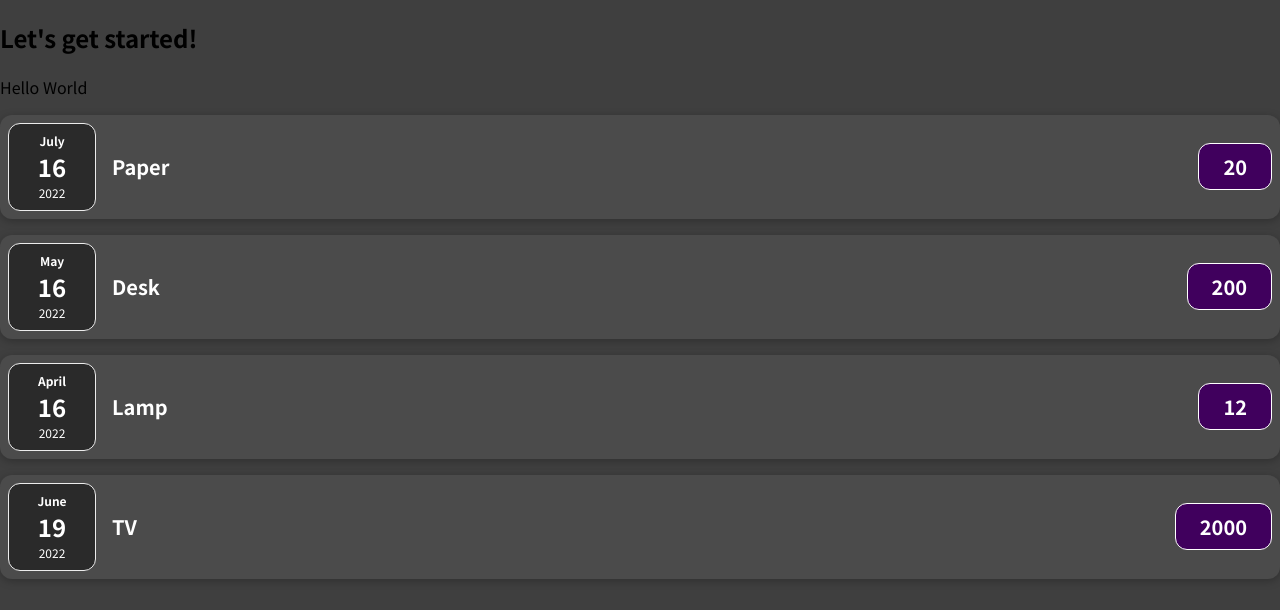
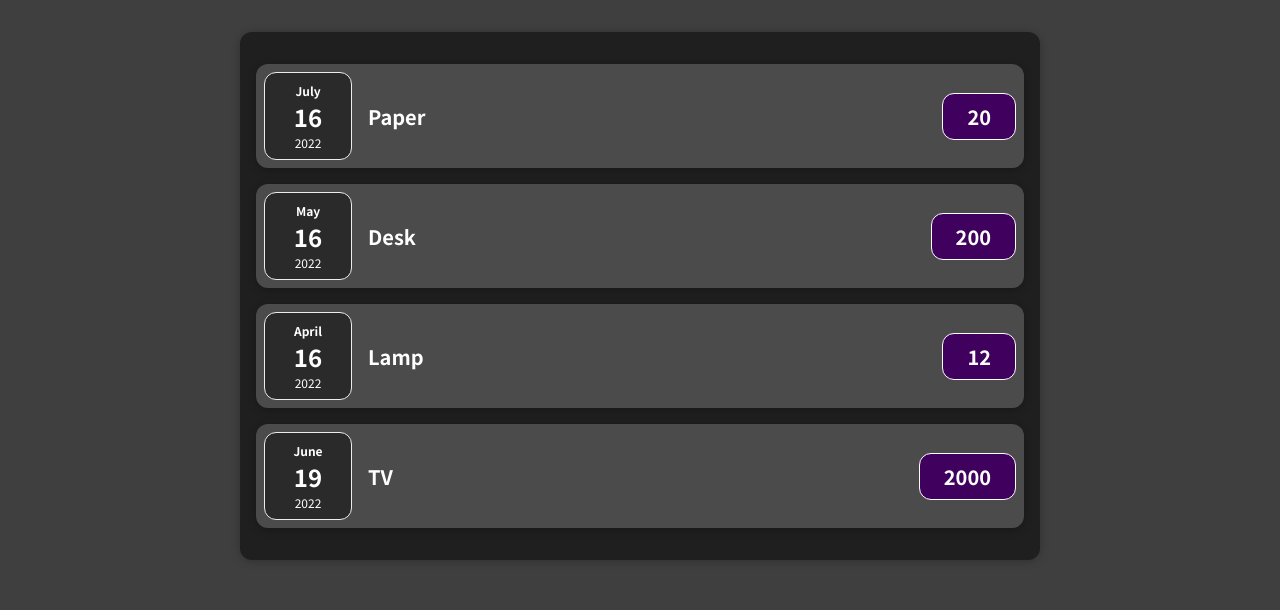
Before and after one commit to AndrewPrud/args-react, a React (Create React App) app in the folder 01-starting-setup/: page / in a window 1280 px wide. Shown: the top 610 px of the page. Built offline with nearby package versions, Linux system fonts and the light colour scheme.

Commit message:
Expensesjs

```diff
--- a/01-starting-setup/src/App.js
+++ b/01-starting-setup/src/App.js
@@ -1,4 +1,4 @@
-import ExpenseItem from './components/ExpenseItem.js'
+import Expenses from './components/Expenses.js';
 function App() {
   const expenses = [
     {
@@ -29,29 +29,8 @@ function App() {
 
   return (
     <div>
-      <h2>Let's get started!</h2>
-      <p1>Hello World</p1>
       <div>
-      <ExpenseItem
-        title = {expenses[0].title}
-        amount = {expenses[0].amount}
-        date = {expenses[0].date}
-      ></ExpenseItem>
-      <ExpenseItem
-        title = {expenses[1].title}
-        amount = {expenses[1].amount}
-        date = {expenses[1].date}
-      ></ExpenseItem>
-      <ExpenseItem
-        title = {expenses[2].title}
-        amount = {expenses[2].amount}
-        date = {expenses[2].date}
-      ></ExpenseItem>
-      <ExpenseItem
-        title = {expenses[3].title}
-        amount = {expenses[3].amount}
-        date = {expenses[3].date}
-      ></ExpenseItem>
+      <Expenses expense = {expenses}></Expenses>
       </div>
     </div>
   );
--- /dev/null
+++ b/01-starting-setup/src/components/Expenses.css
@@ -0,0 +1,9 @@
+.expenses {
+    padding: 1rem;
+    background-color: rgb(31, 31, 31);
+    margin: 2rem auto;
+    width: 50rem;
+    max-width: 95%;
+    border-radius: 12px;
+    box-shadow: 0 1px 8px rgba(0, 0, 0, 0.25);
+  }
--- /dev/null
+++ b/01-starting-setup/src/components/Expenses.js
@@ -0,0 +1,30 @@
+import React from 'react';
+import ExpenseItem from './ExpenseItem.js';
+import './Expenses.css';
+
+function Expenses(props) {
+    return (
+       <div className = 'expenses'>
+            <ExpenseItem
+                title={props.expense[0].title}
+                amount={props.expense[0].amount}
+                date={props.expense[0].date}
+            ></ExpenseItem><ExpenseItem
+                title={props.expense[1].title}
+                amount={props.expense[1].amount}
+                date={props.expense[1].date}
+            ></ExpenseItem><ExpenseItem
+                title={props.expense[2].title}
+                amount={props.expense[2].amount}
+                date={props.expense[2].date}
+            ></ExpenseItem><ExpenseItem
+                title={props.expense[3].title}
+                amount={props.expense[3].amount}
+                date={props.expense[3].date}
+            ></ExpenseItem>
+        </div>
+
+    );
+}
+
+export default Expenses;
```
Also changed, not shown: 1 other file (tests, documents, lock files or other folders).
